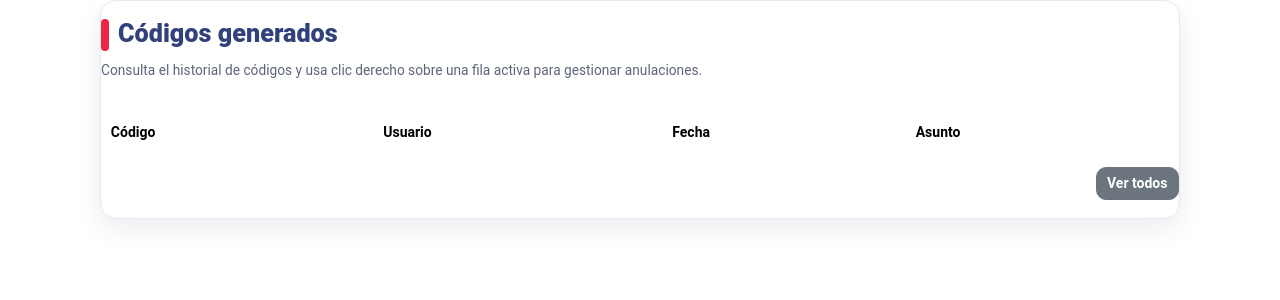
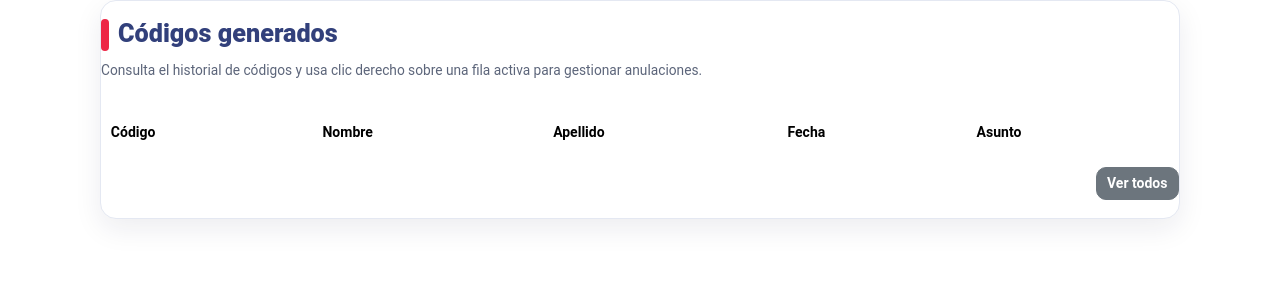
Before and after one commit to esrickpics/Codigos, a Django app: page /Codigos/ in a window 1280 px wide. Shown: the top 300 px of the page. Run offline with Django 5.2, Linux system fonts and the light colour scheme; the visitor is signed in with stand-in values (Sample User, id 1); data comes from the database, SQL or seed files in the repository; data that the repository does not hold is empty; parts of the project's set-up code (start-up, migrations or seed data) failed here and were passed over; some libraries are stand-ins or nearby versions.

Commit message:
Show first and last name instead of username in codes list.
Co-authored-by: Cursor <cursoragent@cursor.com>

```diff
--- a/documentos/static/css/styles.css
+++ b/documentos/static/css/styles.css
@@ -788,7 +788,7 @@ body.app-layout--login .app-page {
     }
 
     .table {
-        min-width: 760px;
+        min-width: 860px;
     }
 
     .btn-menu {
--- a/documentos/templates/lista_codigos.html
+++ b/documentos/templates/lista_codigos.html
@@ -11,7 +11,8 @@
     <thead>
       <tr>
         <th>Código</th>
-        <th>Usuario</th>
+        <th>Nombre</th>
+        <th>Apellido</th>
         <th>Fecha</th>
         <th>Asunto</th>
       </tr>
@@ -28,7 +29,8 @@
             {{ codigo.codigo }}
           {% endif %}
         </td>
-        <td>{{ codigo.usuario.username }}</td>
+        <td>{{ codigo.usuario.first_name|default:"—" }}</td>
+        <td>{{ codigo.usuario.last_name|default:"—" }}</td>
         <td>{{ codigo.fecha_creacion|date:"d/m/Y H:i" }}</td>
         <td>{{ codigo.motivo }}</td>
       </tr>
```
